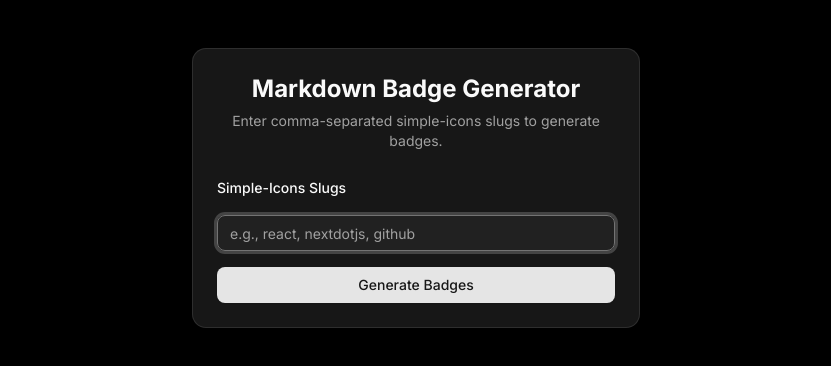
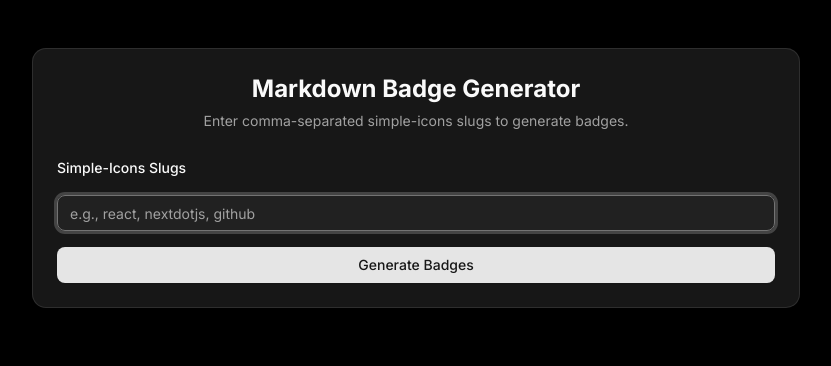
Before and after one commit to Jukelyn/badge-maker, a Next.js app: page / in a window 1280 px wide. Shown: the top 366 px of the page, without its empty margins (224-1055 px from the left). Built offline with nearby package versions, Linux system fonts and the light colour scheme.

Commit message:
Updated widths on screen sizes

```diff
--- a/app/page.tsx
+++ b/app/page.tsx
@@ -87,7 +87,7 @@ export default function Home() {
 
   return (
     <main className="min-h-screen dark:bg-black py-12 px-4 sm:px-6 lg:px-8">
-      <div className="max-w-md mx-auto">
+      <div className="md:max-w-xl lg:max-w-3xl mx-auto">
         <Card>
           <CardHeader>
             <CardTitle className="text-2xl font-bold text-center">
```
